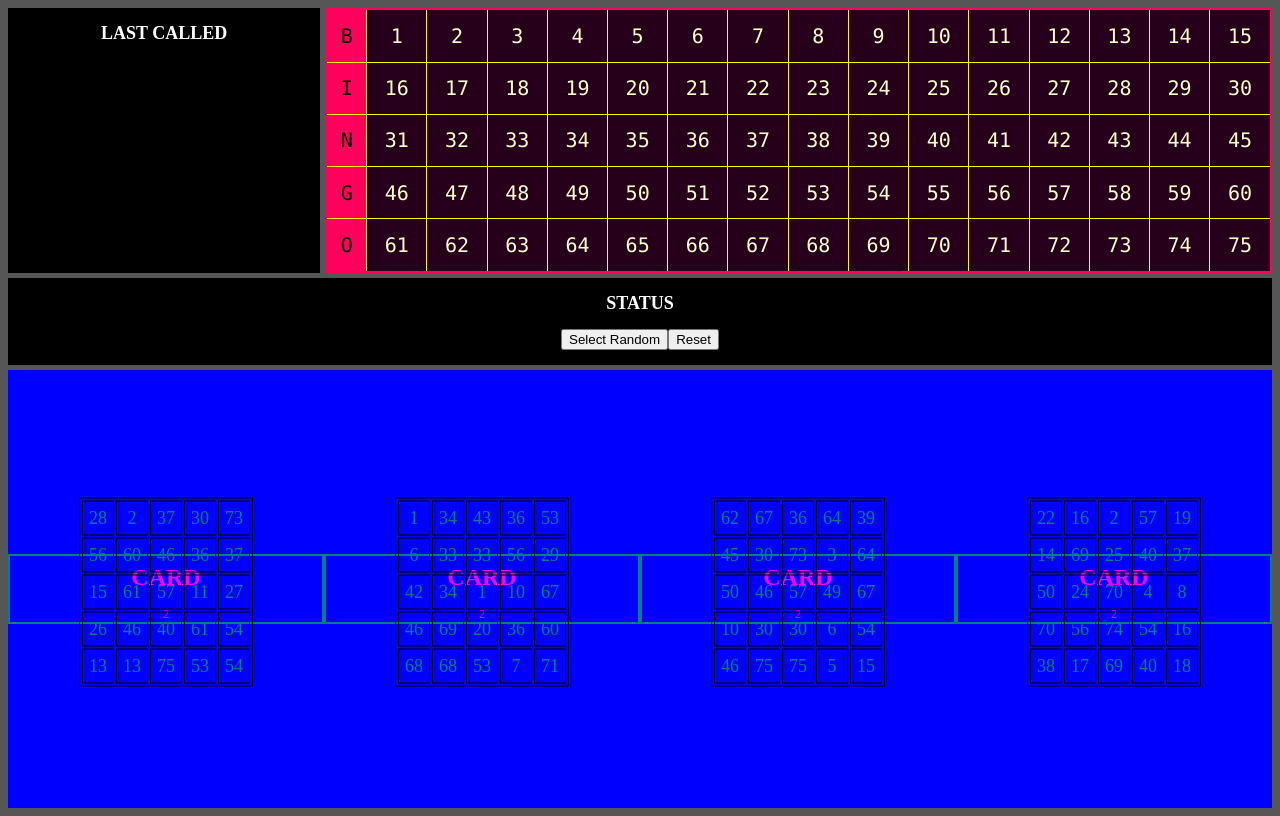
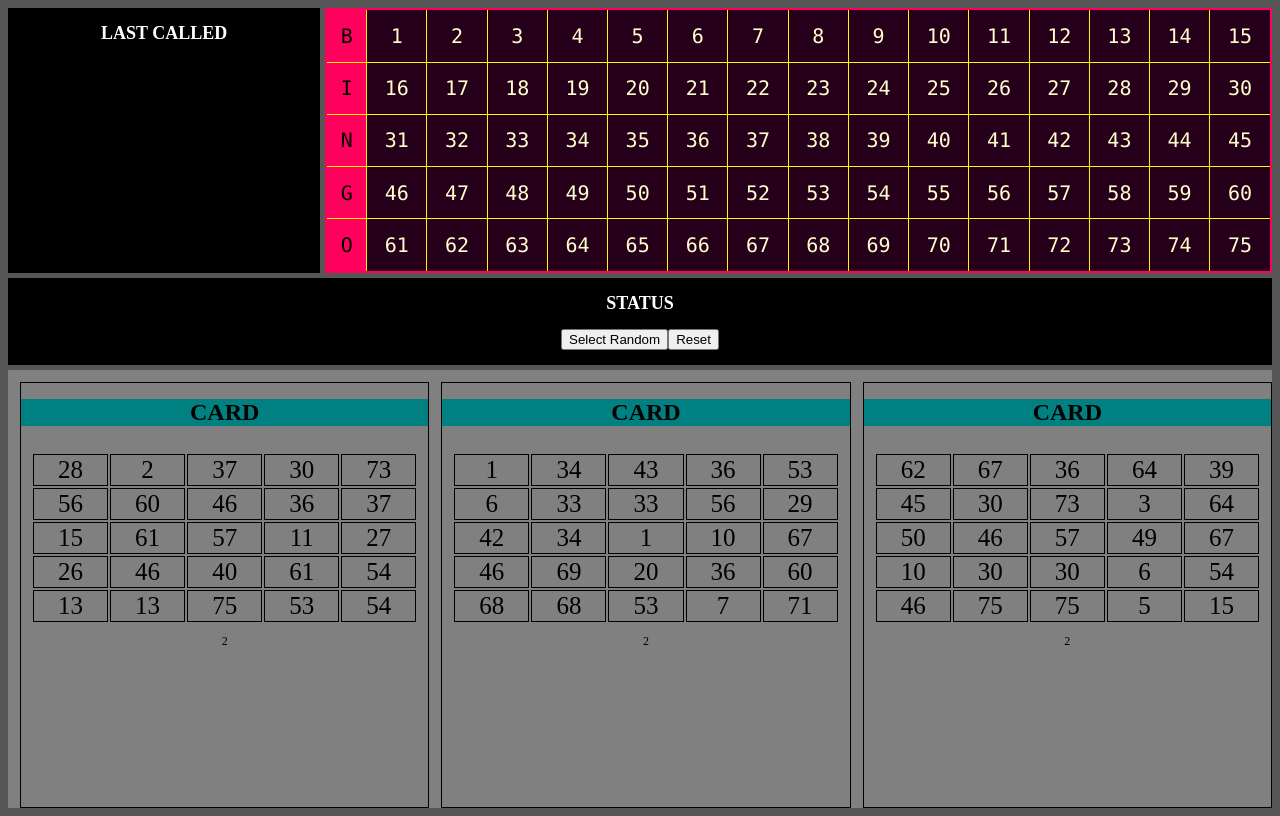
Before and after one commit to dschneck/official-interjection, a React (Create React App) app: page / in a window 1280 px wide. Built offline with nearby package versions, Linux system fonts and the light colour scheme.

Commit message:
cards scale a little better

```diff
--- a/src/index.js
+++ b/src/index.js
@@ -11,7 +11,7 @@ import { createStore } from 'redux';
 import rootReducer from './reducers/index.js';
 
 const store = createStore(rootReducer);
-let numCards = 4;
+let numCards = 3;
 
 ReactDOM.render(
 	<Provider store={store}>
--- a/src/styles/CardContainer.css
+++ b/src/styles/CardContainer.css
@@ -1,9 +1,8 @@
+/*
 .cardContainer {
 	grid-area: cardContainer;
 	background-color: blue;
-	/*flex-direction: row;*/
-	/*flex-wrap: wrap;*/
-	justify-content: center;
+	justify-content: flex-start;
 	align-items: center;
 
 	display: flex;
@@ -14,23 +13,23 @@
 	color: magenta;
 	border: 2px solid teal;
 	position: relative;
-	margin: 0;
+	width: 20%;
 	flex: 1;
 
 }
 
 .cardTitle {
-	padding-top: 8px;
-	margin-top: 0px;
 	text-align: center;
+	padding: 50px 10px;
+	background: #fff;
+	border: 1px solid black;
+	margin-bottom: 50px;
 }
 
 .cardNumbers {
 	color: teal;
-	border: 1px solid black;
-	margin: 0;
-    padding: 0;
 	position: absolute;
+	padding: 30px 20px;
 	top: 55%;
 	left: 50%;
 	transform: translate(-50%, -50%);
@@ -41,3 +40,37 @@
 	font-size: 18px;
 	padding: 6px;
 }
+*/
+
+.cardContainer {
+	grid-area: cardContainer;
+	display: inline-flex;
+	align-items: top;
+	background: grey;
+
+}
+
+.card {
+	flex: 1;
+	position: relative;
+	margin: 12px 0 0 12px;
+	border: 1px solid black;
+
+}
+
+.cardTitle {
+	background: teal;
+
+}
+
+.card table {
+	margin: auto;
+	width: 100%;
+	height: 100%;
+	padding: 10px;
+}
+.cardNumbers tr, .cardNumbers td {
+	border: .5px solid black;
+	font-size: 25px;
+
+}
```
